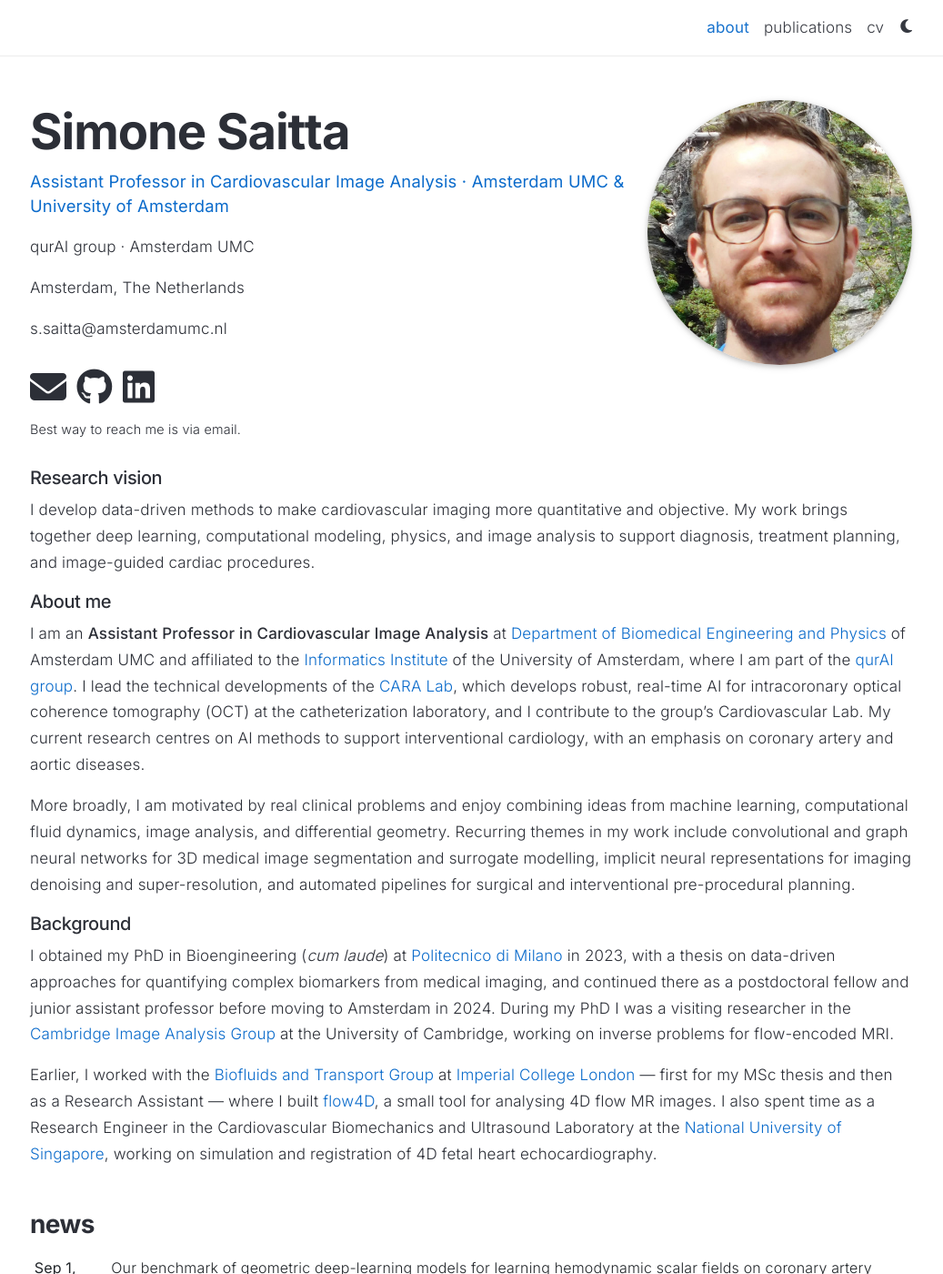
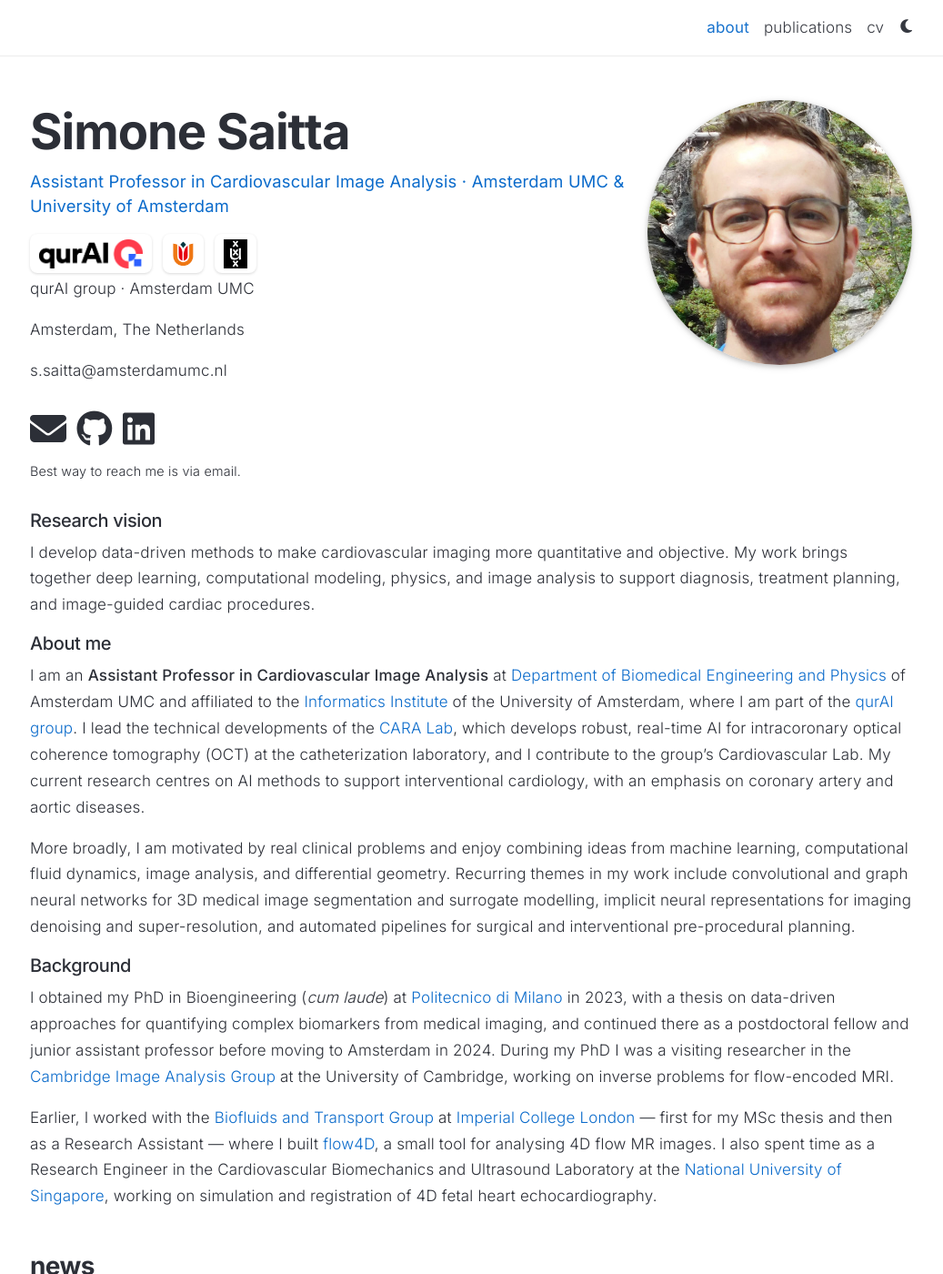
Before and after one commit to saitta-s/saitta-s.github.io, a Jekyll site: the page built from _pages/about.md, in a window 1280 px wide and 1400 px high. Shown: the whole window at 91% size, without its empty margins (122-1159 px from the left). Built offline with Jekyll 4.4.1, drawn with Linux system fonts in a browser that asks for light colours; full-size pictures stand in for the smaller copies a plugin makes; comment, search, counter and statistics services are not loaded; a style sheet for code colours, icons or effects is not loaded.

Commit message:
Add affiliation logo strip (qurAI, Amsterdam UMC, UvA) to about page
Show the three institution logos, linked and equal-height, just under the
subtitle. Each sits on a white chip so the black qurAI/UvA marks stay
legible in dark mode.

Co-Authored-By: Claude Opus 4.8 <noreply@anthropic.com>

```diff
--- a/_layouts/about-custom.html
+++ b/_layouts/about-custom.html
@@ -30,6 +30,20 @@ layout: default
       {{ site.last_name }}{%- else -%}{{ site.title }}{%- endif %}
     </h1>
     <p class="desc">{{ page.subtitle }}</p>
+
+    <!-- Affiliation logos -->
+    <div class="affiliation-logos">
+      <a href="https://qurai.amsterdam/" target="_blank" rel="noopener noreferrer" title="qurAI group">
+        <img src="{{ '/assets/img/logos/qurai.png' | relative_url }}" alt="qurAI">
+      </a>
+      <a href="https://www.amsterdamumc.nl/" target="_blank" rel="noopener noreferrer" title="Amsterdam UMC">
+        <img src="{{ '/assets/img/logos/amsterdamumc.png' | relative_url }}" alt="Amsterdam UMC">
+      </a>
+      <a href="https://www.uva.nl/en" target="_blank" rel="noopener noreferrer" title="University of Amsterdam">
+        <img src="{{ '/assets/img/logos/uva.png' | relative_url }}" alt="University of Amsterdam">
+      </a>
+    </div>
+
     {%- if page.profile.address %}
     <div class="address">
       {{ page.profile.address }}
--- a/_sass/_custom.scss
+++ b/_sass/_custom.scss
@@ -36,6 +36,38 @@ footer.sticky-bottom {
 
   .desc {
     color: var(--global-theme-color);
+  }
+
+  // Affiliation logos (qurAI, Amsterdam UMC, UvA)
+  .affiliation-logos {
+    display: flex;
+    flex-wrap: wrap;
+    align-items: center;
+    gap: 0.75rem;
+    margin: 0.9rem 0 0.2rem;
+
+    a {
+      display: inline-flex;
+      align-items: center;
+      justify-content: center;
+      // white chip keeps black wordmarks/emblems legible in dark mode too
+      background: #fff;
+      padding: 0.35rem 0.6rem;
+      border-radius: 0.5rem;
+      box-shadow: 0 1px 3px rgba(0, 0, 0, 0.15);
+      transition: transform 0.15s ease, box-shadow 0.15s ease;
+
+      &:hover {
+        transform: translateY(-1px);
+        box-shadow: 0 3px 8px rgba(0, 0, 0, 0.22);
+      }
+    }
+
+    img {
+      display: block;
+      height: 2rem;
+      width: auto;
+    }
   }
 
   .address {
```
Also changed, not shown: assets/img/logos/amsterdamumc.png (added), assets/img/logos/qurai.png (added), assets/img/logos/uva.png (added).
